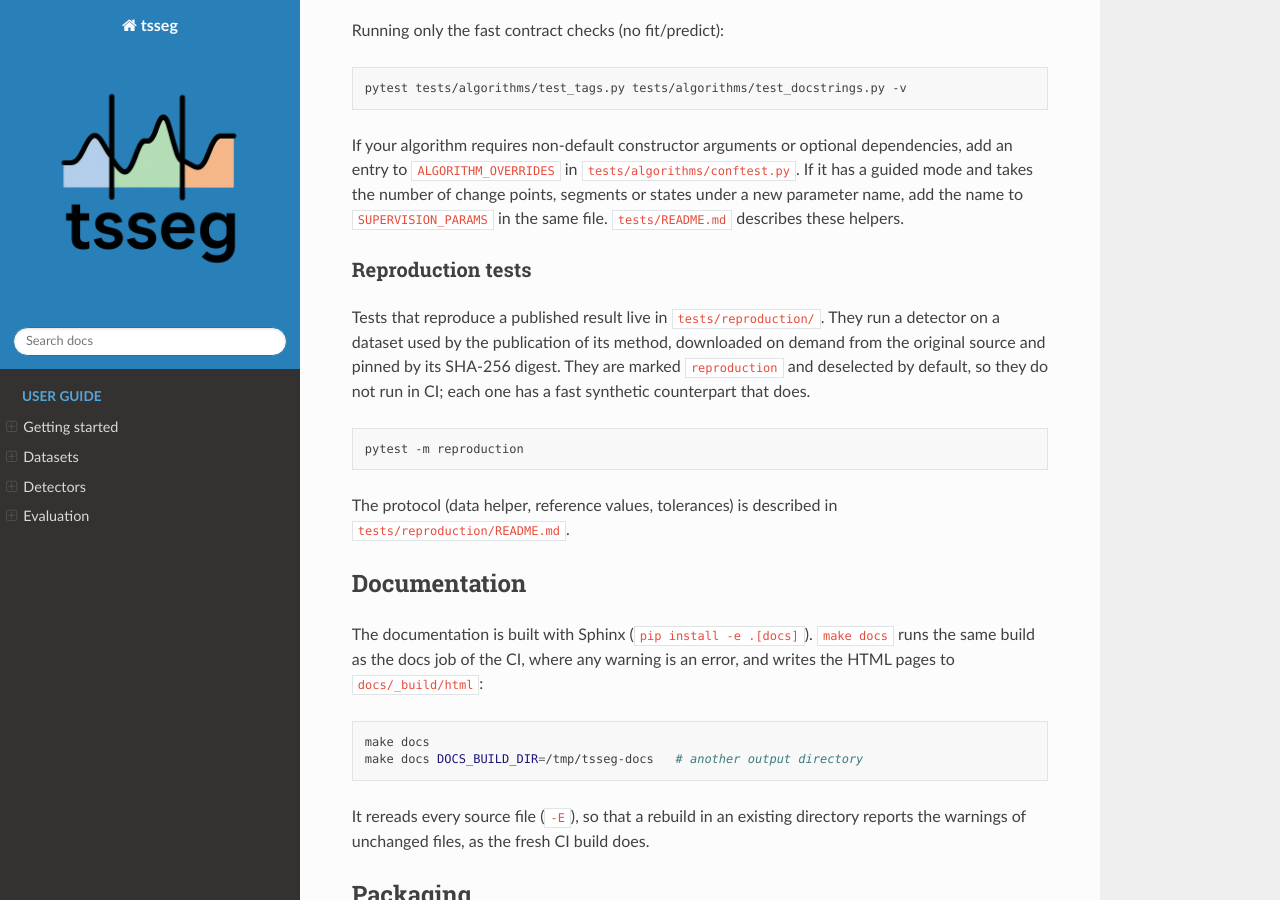
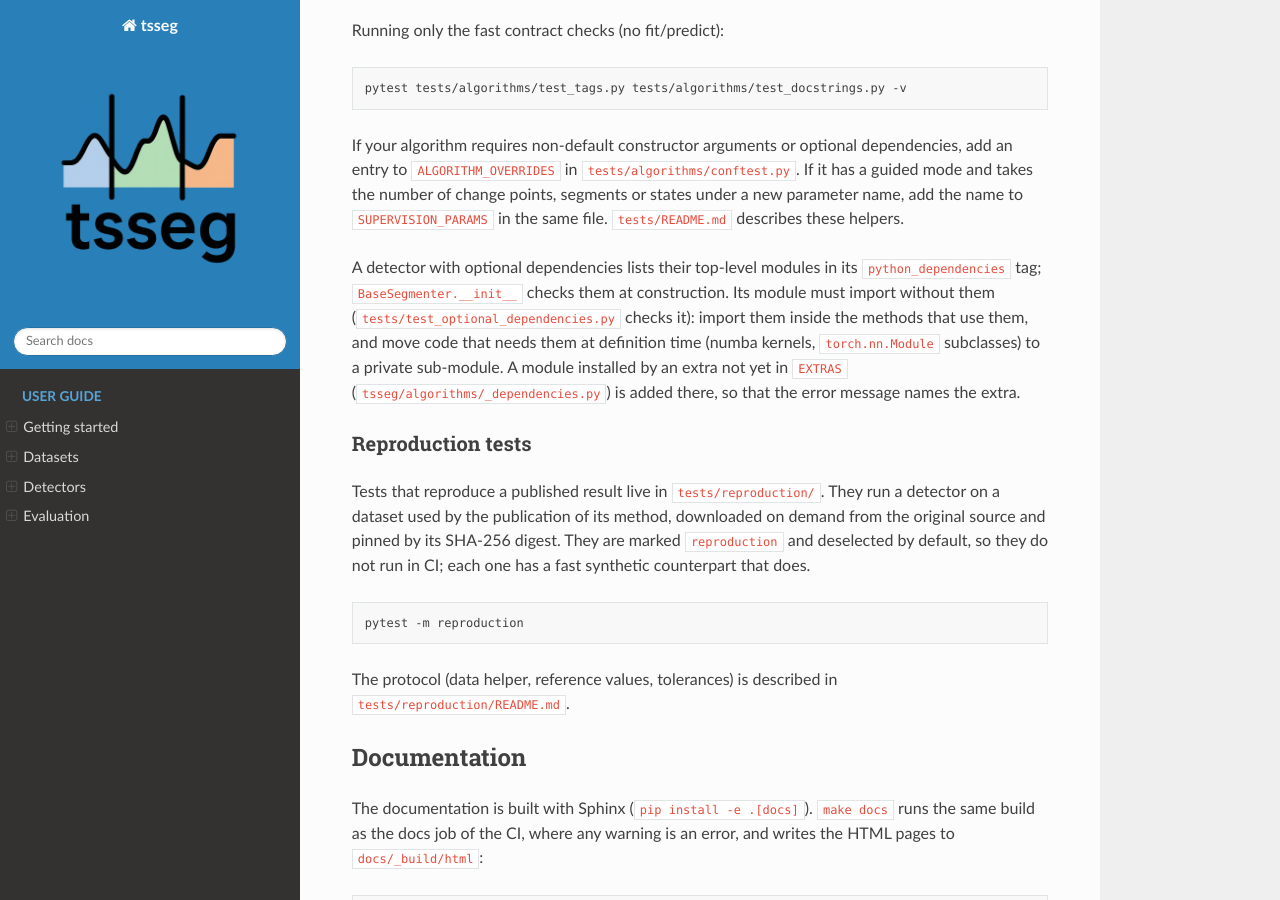
Before and after one commit to fchavelli/tsseg, a Sphinx documentation site: the page built from docs/guides/contributing.rst, in a window 1280 px wide and 900 px high, scrolled down 2853 px. Built offline with Sphinx 7.4.7 and the Read the Docs theme 3.1.0, drawn with Linux system fonts in a browser that asks for light colours; pages that are not in the unit, such as notebooks, are missing from menus.

Commit message:
docs: describe how detectors handle missing optional dependencies

```diff
--- a/docs/guides/contributing.rst
+++ b/docs/guides/contributing.rst
@@ -150,6 +150,16 @@ of change points, segments or states under a new parameter name, add the name
 to ``SUPERVISION_PARAMS`` in the same file. ``tests/README.md`` describes these
 helpers.
 
+A detector with optional dependencies lists their top-level modules in its
+``python_dependencies`` tag; ``BaseSegmenter.__init__`` checks them at
+construction. Its module must import without them
+(``tests/test_optional_dependencies.py`` checks it): import them inside the
+methods that use them, and move code that needs them at definition time
+(numba kernels, ``torch.nn.Module`` subclasses) to a private sub-module. A
+module installed by an extra not yet in ``EXTRAS``
+(``tsseg/algorithms/_dependencies.py``) is added there, so that the error
+message names the extra.
+
 Reproduction tests
 ^^^^^^^^^^^^^^^^^^
 
```
Also changed, not shown: docs/index.rst (+7 -0 lines).
